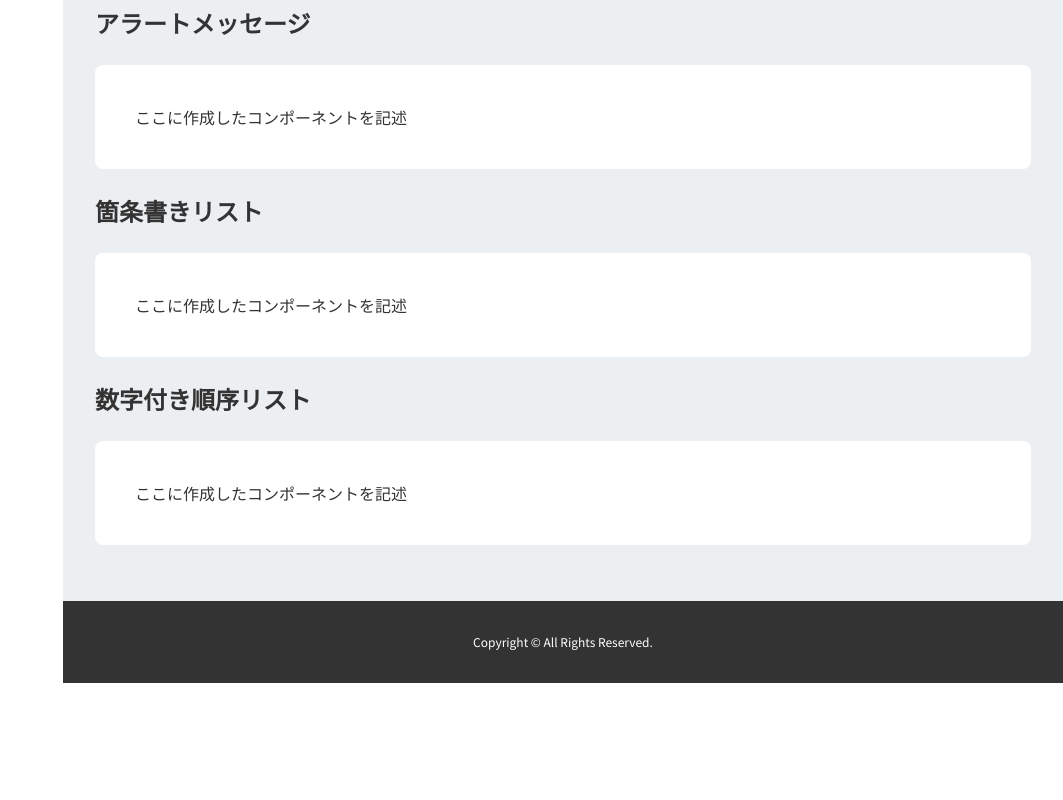
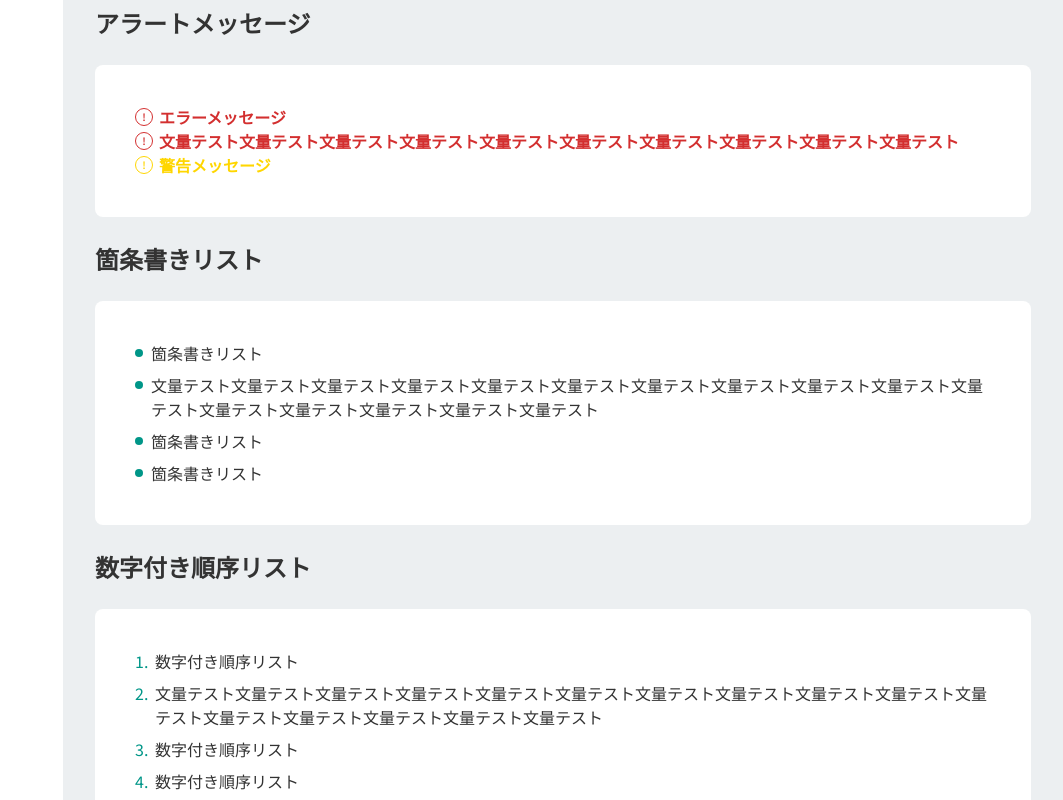
Before and after one commit to masui-maho-mwz/ts-next-parts-list, a Next.js app: page /typography-parts in a window 1280 px wide. Shown: the part 4280-5080 px from the top of the page, without its empty margins (217-1280 px from the left). Before the commit the page ends 4963 px from the top, so only its background shows below. Built offline with nearby package versions, Linux system fonts and the light colour scheme.

Commit message:
add: アラートメッセージ, 箇条書きリスト, 数字付き順序リスト & fix: コンポーネントの呼び出しを開始/終了タグから単一タグに変更

```diff
--- a/src/app/typography-parts/page.tsx
+++ b/src/app/typography-parts/page.tsx
@@ -5,6 +5,9 @@ import { HeadingWithLeftLine } from "@/components/elements/headings/heading-with
 import { HeadingWithLineIcon } from "@/components/elements/headings/heading-with-line-icon";
 import { HeadingWithShortUnderline } from "@/components/elements/headings/heading-with-short-underline";
 import { HeadingWithUnderline } from "@/components/elements/headings/heading-with-underline";
+import { BulletList } from "@/components/elements/lists/bullet-list";
+import { NumberList } from "@/components/elements/lists/number-list";
+import { AlertMessage } from "@/components/elements/typographies/alert-message";
 import { LeadText } from "@/components/elements/typographies/lead-text";
 
 export default function TypographyPartsPage() {
@@ -62,102 +65,48 @@ export default function TypographyPartsPage() {
       <section>
         <h2>左線付きテキスト</h2>
         <PartsSampleContainer>
-          <HeadingWithLeftLine
-            variant="h1"
-            value="H1 見出し"
-          ></HeadingWithLeftLine>
+          <HeadingWithLeftLine variant="h1" value="H1 見出し" />
           <HeadingWithLeftLine
             variant="h1"
             value="文量テスト文量テスト文量テスト文量テスト文量テスト文量テスト文量テスト文量テスト文量テスト文量テスト"
           ></HeadingWithLeftLine>
-          <HeadingWithLeftLine
-            variant="h2"
-            value="H2 見出し"
-          ></HeadingWithLeftLine>
-          <HeadingWithLeftLine
-            variant="h3"
-            value="H3 見出し"
-          ></HeadingWithLeftLine>
-          <HeadingWithLeftLine
-            variant="h4"
-            value="H4 見出し"
-          ></HeadingWithLeftLine>
-          <HeadingWithLeftLine
-            variant="h5"
-            value="H5 見出し"
-          ></HeadingWithLeftLine>
-          <HeadingWithLeftLine
-            variant="h6"
-            value="H6 見出し"
-          ></HeadingWithLeftLine>
+          <HeadingWithLeftLine variant="h2" value="H2 見出し" />
+          <HeadingWithLeftLine variant="h3" value="H3 見出し" />
+          <HeadingWithLeftLine variant="h4" value="H4 見出し" />
+          <HeadingWithLeftLine variant="h5" value="H5 見出し" />
+          <HeadingWithLeftLine variant="h6" value="H6 見出し" />
         </PartsSampleContainer>
       </section>
 
       <section>
         <h2>線形アイコン付き見出し</h2>
         <PartsSampleContainer>
-          <HeadingWithLineIcon
-            variant="h1"
-            value="H1 見出し"
-          ></HeadingWithLineIcon>
+          <HeadingWithLineIcon variant="h1" value="H1 見出し" />
           <HeadingWithLineIcon
             variant="h1"
             value="文量テスト文量テスト文量テスト文量テスト文量テスト文量テスト文量テスト文量テスト文量テスト文量テスト"
-          ></HeadingWithLineIcon>
-          <HeadingWithLineIcon
-            variant="h2"
-            value="H2 見出し"
-          ></HeadingWithLineIcon>
-          <HeadingWithLineIcon
-            variant="h3"
-            value="H3 見出し"
-          ></HeadingWithLineIcon>
-          <HeadingWithLineIcon
-            variant="h4"
-            value="H4 見出し"
-          ></HeadingWithLineIcon>
-          <HeadingWithLineIcon
-            variant="h5"
-            value="H5 見出し"
-          ></HeadingWithLineIcon>
-          <HeadingWithLineIcon
-            variant="h6"
-            value="H6 見出し"
-          ></HeadingWithLineIcon>
+          />
+          <HeadingWithLineIcon variant="h2" value="H2 見出し" />
+          <HeadingWithLineIcon variant="h3" value="H3 見出し" />
+          <HeadingWithLineIcon variant="h4" value="H4 見出し" />
+          <HeadingWithLineIcon variant="h5" value="H5 見出し" />
+          <HeadingWithLineIcon variant="h6" value="H6 見出し" />
         </PartsSampleContainer>
       </section>
 
       <section>
         <h2>短下線付き見出し</h2>
         <PartsSampleContainer>
-          <HeadingWithShortUnderline
-            variant="h1"
-            value="H1 見出し"
-          ></HeadingWithShortUnderline>
+          <HeadingWithShortUnderline variant="h1" value="H1 見出し" />
           <HeadingWithShortUnderline
             variant="h1"
             value="文量テスト文量テスト文量テスト文量テスト文量テスト文量テスト文量テスト文量テスト文量テスト文量テスト"
-          ></HeadingWithShortUnderline>
-          <HeadingWithShortUnderline
-            variant="h2"
-            value="H2 見出し"
-          ></HeadingWithShortUnderline>
-          <HeadingWithShortUnderline
-            variant="h3"
-            value="H3 見出し"
-          ></HeadingWithShortUnderline>
-          <HeadingWithShortUnderline
-            variant="h4"
-            value="H4 見出し"
-          ></HeadingWithShortUnderline>
-          <HeadingWithShortUnderline
-            variant="h5"
-            value="H5 見出し"
-          ></HeadingWithShortUnderline>
-          <HeadingWithShortUnderline
-            variant="h6"
-            value="H6 見出し"
-          ></HeadingWithShortUnderline>
+          />
+          <HeadingWithShortUnderline variant="h2" value="H2 見出し" />
+          <HeadingWithShortUnderline variant="h3" value="H3 見出し" />
+          <HeadingWithShortUnderline variant="h4" value="H4 見出し" />
+          <HeadingWithShortUnderline variant="h5" value="H5 見出し" />
+          <HeadingWithShortUnderline variant="h6" value="H6 見出し" />
         </PartsSampleContainer>
       </section>
 
@@ -172,21 +121,40 @@ export default function TypographyPartsPage() {
       <section>
         <h2>アラートメッセージ</h2>
         <PartsSampleContainer>
-          ここに作成したコンポーネントを記述
+          <AlertMessage message="エラーメッセージ" color="error"></AlertMessage>
+          <AlertMessage
+            message="文量テスト文量テスト文量テスト文量テスト文量テスト文量テスト文量テスト文量テスト文量テスト文量テスト"
+            color="error"
+          />
+          <AlertMessage message="警告メッセージ" color="warning" />
         </PartsSampleContainer>
       </section>
 
       <section>
         <h2>箇条書きリスト</h2>
         <PartsSampleContainer>
-          ここに作成したコンポーネントを記述
+          <BulletList
+            values={[
+              "箇条書きリスト",
+              "文量テスト文量テスト文量テスト文量テスト文量テスト文量テスト文量テスト文量テスト文量テスト文量テスト文量テスト文量テスト文量テスト文量テスト文量テスト文量テスト",
+              "箇条書きリスト",
+              "箇条書きリスト"
+            ]}
+          />
         </PartsSampleContainer>
       </section>
 
       <section>
         <h2>数字付き順序リスト</h2>
         <PartsSampleContainer>
-          ここに作成したコンポーネントを記述
+          <NumberList
+            values={[
+              "数字付き順序リスト",
+              "文量テスト文量テスト文量テスト文量テスト文量テスト文量テスト文量テスト文量テスト文量テスト文量テスト文量テスト文量テスト文量テスト文量テスト文量テスト文量テスト",
+              "数字付き順序リスト",
+              "数字付き順序リスト"
+            ]}
+          />
         </PartsSampleContainer>
       </section>
     </PageContainer>
--- /dev/null
+++ b/src/components/elements/lists/bullet-list/index.tsx
@@ -0,0 +1,19 @@
+import styles from "./styles.module.css";
+
+type Props = {
+  values: string[];
+};
+
+export const BulletList = ({ values }: Props) => {
+  return (
+    <ul className={styles.root}>
+      {values.map((value) => {
+        return (
+          <li key={value} className={styles.item}>
+            {value}
+          </li>
+        );
+      })}
+    </ul>
+  );
+};
--- /dev/null
+++ b/src/components/elements/lists/bullet-list/styles.module.css
@@ -0,0 +1,23 @@
+.root {
+  margin: 1rem 0;
+  padding: 0;
+  list-style: none;
+}
+
+.item {
+  position: relative;
+  padding-left: 1rem;
+}
+.item::before {
+  content: "";
+  position: absolute;
+  top: 0.5em;
+  left: 0;
+  width: 0.5em;
+  height: 0.5em;
+  border-radius: 50%;
+  background-color: rgb(var(--rgb-primary));
+}
+.item + .item {
+  margin-top: 0.5rem;
+}
--- /dev/null
+++ b/src/components/elements/lists/number-list/index.tsx
@@ -0,0 +1,20 @@
+import styles from "./styles.module.css";
+
+type Props = {
+  values: string[];
+};
+
+export const NumberList = ({ values }: Props) => {
+  return (
+    <ul className={styles.root}>
+      {values.map((value, index) => {
+        return (
+          <li key={value} className={styles.item}>
+            <span className={styles.number}>{index + 1}.</span>
+            {value}
+          </li>
+        );
+      })}
+    </ul>
+  );
+};
--- /dev/null
+++ b/src/components/elements/lists/number-list/styles.module.css
@@ -0,0 +1,20 @@
+.root {
+  margin: 1rem 0;
+  padding: 0;
+  list-style: none;
+}
+
+.item {
+  position: relative;
+  padding-left: 1.25rem;
+}
+.item + .item {
+  margin-top: 0.5rem;
+}
+
+.number {
+  position: absolute;
+  top: 0;
+  left: 0;
+  color: rgb(var(--rgb-primary));
+}
--- /dev/null
+++ b/src/components/elements/typographies/alert-message/index.tsx
@@ -0,0 +1,10 @@
+import styles from "./styles.module.css";
+
+type Props = {
+  message: string;
+  color: "error" | "warning";
+};
+
+export const AlertMessage = ({ message, color }: Props) => {
+  return <div className={`${styles.root} ${styles[color]}`}>{message}</div>;
+};
--- /dev/null
+++ b/src/components/elements/typographies/alert-message/styles.module.css
@@ -0,0 +1,33 @@
+.root {
+  position: relative;
+  padding-left: 1.5rem;
+  font-weight: bold;
+}
+.root::before {
+  content: "!";
+  position: absolute;
+  top: 0.25em;
+  left: 0;
+  width: 1rem;
+  height: 1rem;
+  border-width: 1px;
+  border-style: solid;
+  border-radius: 50%;
+  font-size: 0.625rem;
+  font-weight: bold;
+  text-align: center;
+}
+
+.error {
+  color: rgb(var(--rgb-error));
+}
+.error::before {
+  border-color: rgb(var(--rgb-error));
+}
+
+.warning {
+  color: rgb(var(--rgb-warning));
+}
+.warning::before {
+  border-color: rgb(var(--rgb-warning));
+}
```
